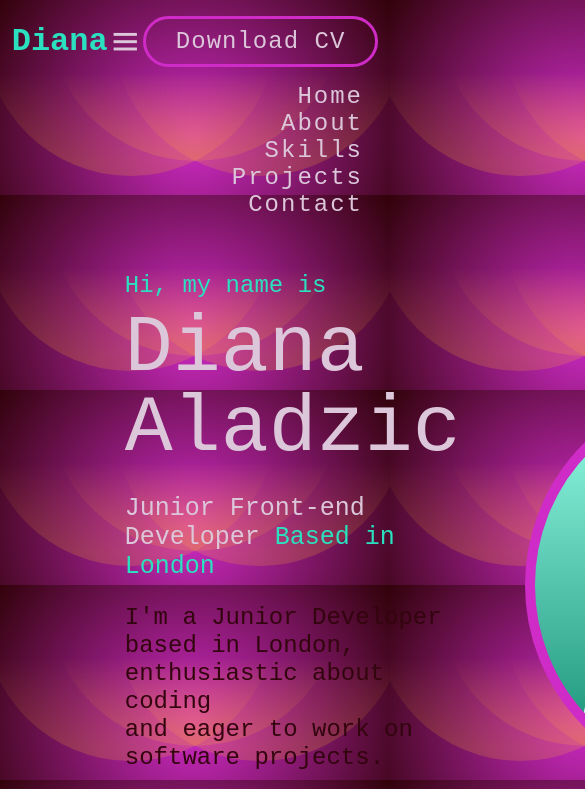
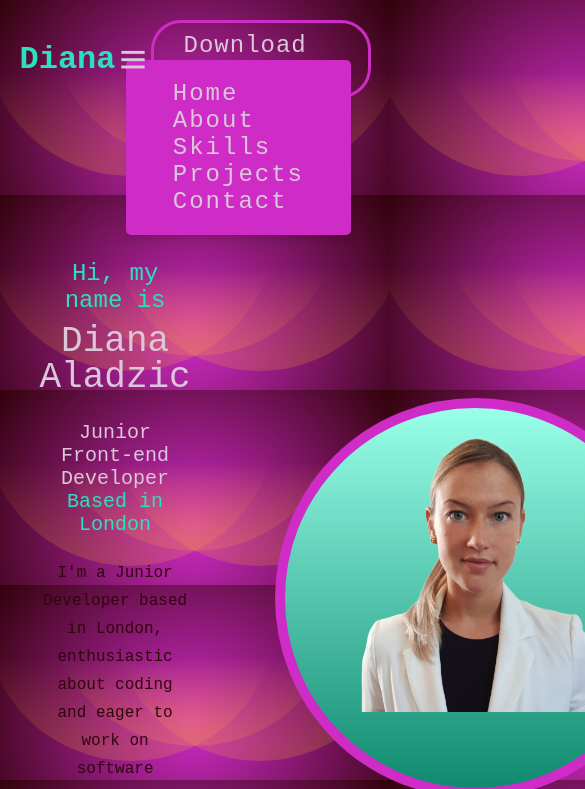
Before and after one commit to coconut-addict/Portfolio, a plain HTML site: page index.html in a window 390 px wide. Both pictures are taken after a click on the element 125 px from the left and 41 px from the top of the page. Shown: the top 789 px of the page, 585 px wide, since content can reach past the window. Drawn offline with nearby package versions, Linux system fonts and the light colour scheme; a web font is replaced by a local one.

Commit message:
Media Queries

```diff
--- a/index.html
+++ b/index.html
@@ -112,9 +112,16 @@
 
     <!------- Contact ------->
     <section class="contact" id="contact">
-        <div class="container"></div>
+        <div class="contact-container">
+            <h2>Reach Out</h2>
+            <a href="mailto:dianaaladzic@gmail.com" target="_blank" class="top-btn">Here</a>
+        </div>
     </section>
 
+    <!------- Footer ------->
+    <section class="footer">
+        <p>&copy; 2024 Diana Aladzic. All rights reserved.</p>
+    </section>
 
     <!------- Link to JS ------->
     <script src="script.js"></script>
--- a/script.js
+++ b/script.js
@@ -1,12 +1,17 @@
 // Sticky Header
 
 const header = document.querySelector('header');
+const menuIcon = document.getElementById('menu-icon');
+const navlist = document.querySelector('.navlist');
 
 window.addEventListener ('scroll', function(){
 
     header.classList.toggle ('sticky', window.scrollY > 0);
 })
-
+// Toggle navigation menu on small screens
+menuIcon.addEventListener('click', function() {
+    navlist.classList.toggle('active');
+});
 
 // MouseOver MouseOut on skills icons
 
--- a/style.css
+++ b/style.css
@@ -368,59 +368,116 @@ span{
     color: var(--second-color);
 }
 
+.contact-container{
+    width: 100%;
+    height: auto;
+    display: flex;
+    justify-content: space-around;
+    padding-top: 10rem;
+    flex-wrap: wrap;
+}
+
+.contact h2{
+    font-size: var(--h2-font);
+}
+
+.footer{
+    padding: 7rem;
+    margin-left: 12%;
+}
 
 /* Media Queries */
 
-@media (max-width: 1600px) {
-    header{
-        padding: 16px 3%;
-        transition: .3s;
+/* Media Queries */
+@media (max-width: 1200px) {
+    header {
+        padding: 20px 5%;
     }
-    header.sticky{
-        padding: 10px 3%;
-        transition: .3s;
+
+    .home {
+        padding: 80px 5%;
     }
-    section{
-        padding: 70px 3%;
-        transition: .3s;
+
+    .about, .skills-section, .projects-section, .contact {
+        padding: 80px 5%;
     }
 }
 
-@media (max-width: 1100px){
-    #menu-icon{
-        display: block;
-    }
-    .home{
-        min-height: 80vh;
-    }
-    .navlist{
+@media (max-width: 768px) {
+    header .navlist {
+        display: none;
+        flex-direction: column;
         position: absolute;
-        top: 100%;
-        left: 0;
-        right: 0;
-        flex-direction: column;
-        text-align: right;
-        transition: all .40s;
-    }
-    .navlist a:hover{
-        transform: scale(0.5);
+        top: 60px;
+        right: 10%;
+        background: var(--main-color);
+        padding: 20px;
+        border-radius: 5px;
+        box-shadow: 0 4px 8px rgba(0, 0, 0, 0.1);
     }
 
-}
-
-/* Responsive design for smaller screens */
-@media (max-width: 768px) {
-    .projects-section {
-        padding: 40px 10%;
+    header .navlist.active {
+        display: flex;
     }
 
-    .projects-container {
+    #menu-icon {
+        display: block;
+        cursor: pointer;
+    }
+
+    .home {
         flex-direction: column;
+    }
+
+    .home .img-bg {
+        display: block;
+        margin: 0 auto;
+    }
+
+    .home .home-img {
+        display: flex;
+        justify-content: center;
         align-items: center;
     }
 
-    .project-card {
-        width: 100%;
-        margin-bottom: 20px;
+    .home .cvpic {
+        width: 80%;
+        height: auto;
+    }
+
+    .home .home-text {
+        text-align: center;
+        padding: 20px;
+    }
+
+    .about, .skills-section, .projects-section {
+        text-align: center;
+    }
+
+    .skills-section .skills-container, .projects-section .projects-container {
+        flex-direction: column;
+    }
+
+    .project-card, .skill {
+        flex: 1 1 100%;
+        margin: 10px 0;
     }
 }
+
+@media (max-width: 480px) {
+    .home .home-text h1 {
+        font-size: 36px;
+    }
+
+    .home .home-text h5 {
+        font-size: 20px;
+    }
+
+    .home .home-text p {
+        font-size: 16px;
+    }
+
+    .about .about-text h2, .skills-section h2, .projects-section h2, .contact h2 {
+        font-size: 28px;
+    }
+}
```
